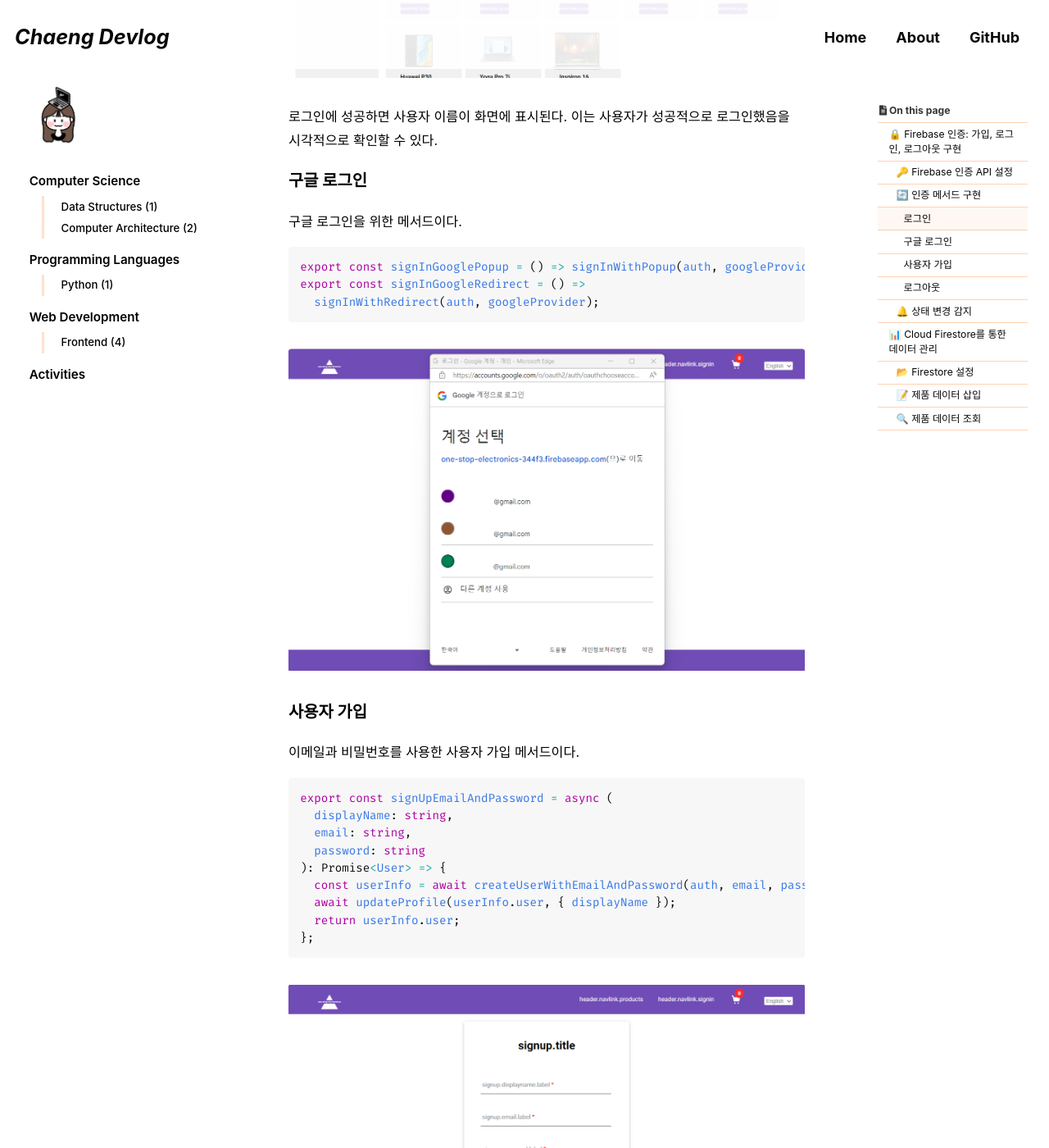
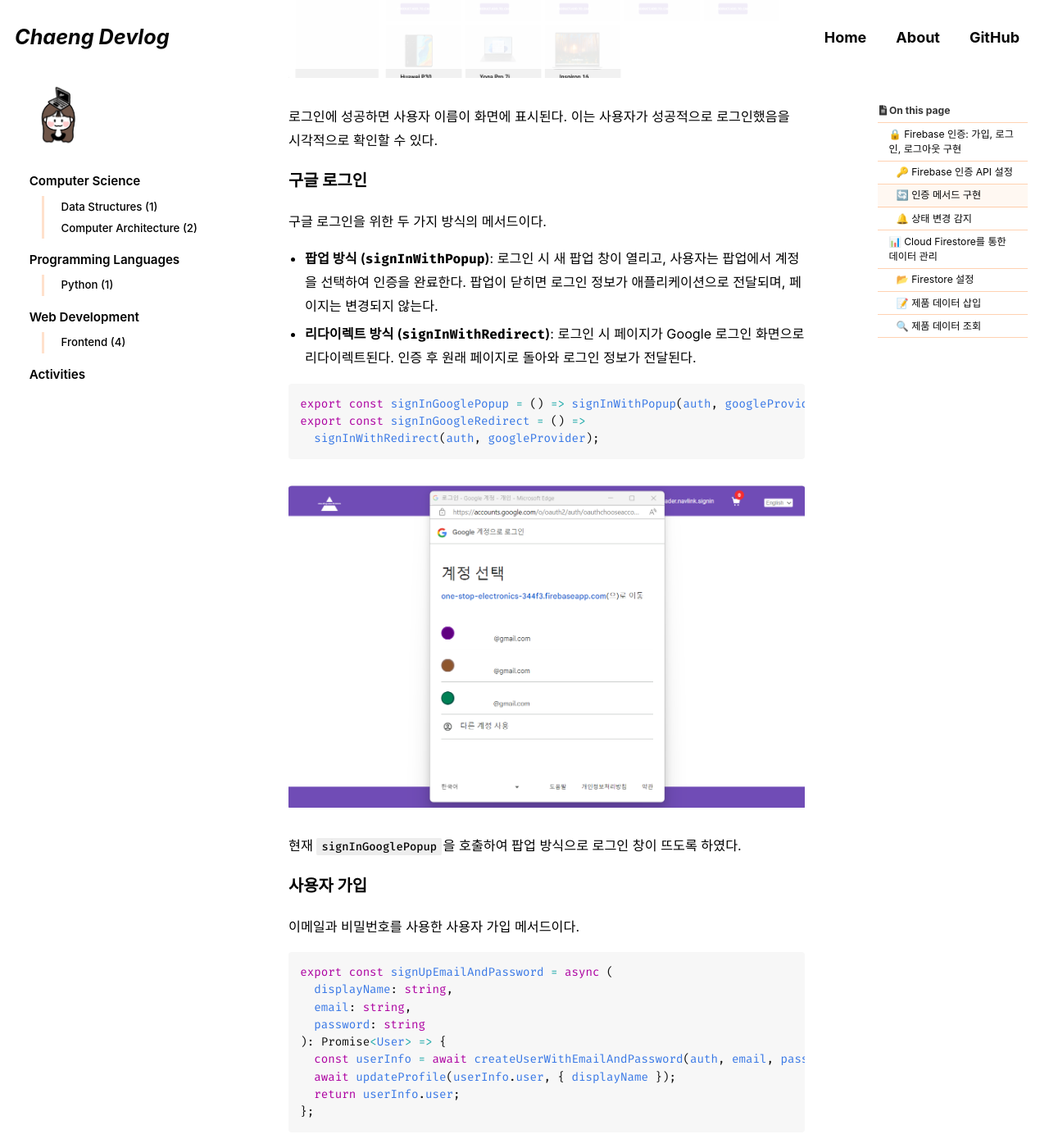
Before and after one commit to cchaeyoung/cchaeyoung.github.io, a Jekyll site: the page built from _posts/2024-09-18-firebase-auth-backend.md, in a window 1280 px wide and 1400 px high, scrolled down 2631 px. Shown: the whole window at 82% size. Built offline with Jekyll 4.4.1, drawn with Linux system fonts in a browser that asks for light colours; cached includes are drawn as plain includes; some web fonts are replaced; comment, search, counter and statistics services are not loaded.

Commit message:
chore: Update content for Firebase auth backend post

````diff
--- a/_posts/2024-09-18-firebase-auth-backend.md
+++ b/_posts/2024-09-18-firebase-auth-backend.md
@@ -61,7 +61,7 @@ googleProvider.setCustomParameters({
 
 이메일과 비밀번호를 사용한 로그인, 구글 로그인을 위한 메서드, 사용자 가입, 로그아웃 메서드를 구현한다.
 
-### 로그인
+<h3>로그인</h3>
 
 이메일과 비밀번호를 사용하여 사용자를 로그인시키는 메서드이다.
 
@@ -83,9 +83,12 @@ export const signInEmailAndPassword = async (
 
 로그인에 성공하면 사용자 이름이 화면에 표시된다. 이는 사용자가 성공적으로 로그인했음을 시각적으로 확인할 수 있다.
 
-### 구글 로그인
+<h3>구글 로그인</h3>
 
-구글 로그인을 위한 메서드이다.
+구글 로그인을 위한 두 가지 방식의 메서드이다.
+
+- **팝업 방식 (`signInWithPopup`)**: 로그인 시 새 팝업 창이 열리고, 사용자는 팝업에서 계정을 선택하여 인증을 완료한다. 팝업이 닫히면 로그인 정보가 애플리케이션으로 전달되며, 페이지는 변경되지 않는다.
+- **리다이렉트 방식 (`signInWithRedirect`)**: 로그인 시 페이지가 Google 로그인 화면으로 리다이렉트된다. 인증 후 원래 페이지로 돌아와 로그인 정보가 전달된다.
 
 ```ts
 export const signInGooglePopup = () => signInWithPopup(auth, googleProvider);
@@ -95,7 +98,9 @@ export const signInGoogleRedirect = () =>
 
 ![google-login](/assets/images/posts_img/frontend/google-login.png)
 
-### 사용자 가입
+현재 `signInGooglePopup`을 호출하여 팝업 방식으로 로그인 창이 뜨도록 하였다.
+
+<h3>사용자 가입</h3>
 
 이메일과 비밀번호를 사용한 사용자 가입 메서드이다.
 
@@ -113,7 +118,7 @@ export const signUpEmailAndPassword = async (
 
 ![sign-up](/assets/images/posts_img/frontend/sign-up.png)
 
-### 로그아웃
+<h3>로그아웃</h3>
 
 로그아웃 메서드이다.
 
````
